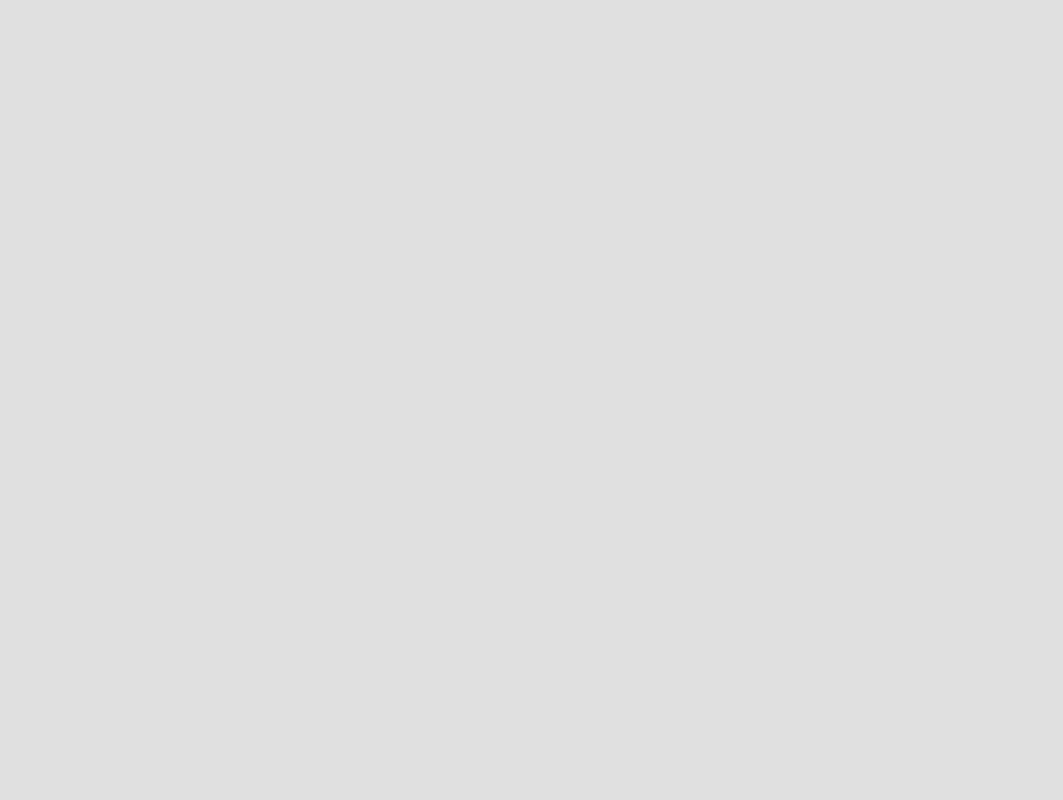
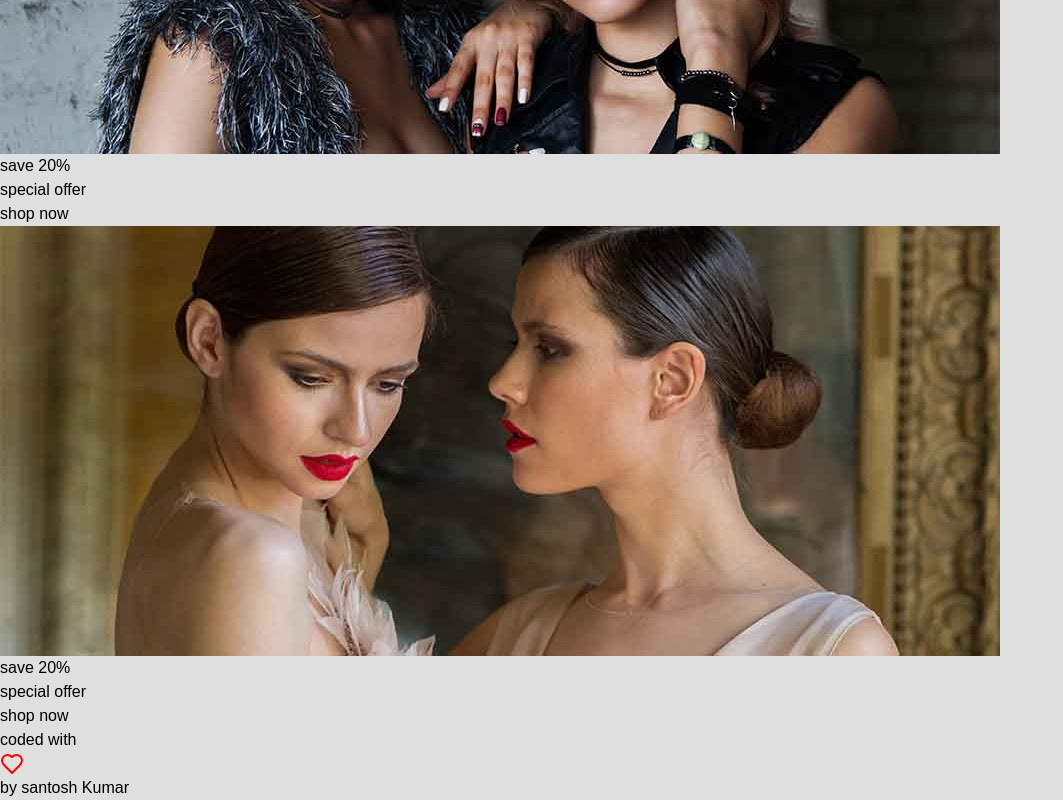
Before and after one commit to Sainkee/FakeStore, a React (Vite) app: page / in a window 1280 px wide. Shown: the part 8677-9477 px from the top of the page, without its empty margins (0-1063 px from the left). Before the commit the page ends 8473 px from the top, so only its background shows below. Built offline with nearby package versions, Linux system fonts and the light colour scheme.

Commit message:
photo fixed

```diff
--- a/src/App.jsx
+++ b/src/App.jsx
@@ -7,6 +7,7 @@ import Feature from "./components/FeatureSection/Feature";
 import Category from "./components/categories/Category";
 import Products from "./components/product/Products";
 import Footer from "./components/footer/Footer";
+import PhotoAdd from "./components/Photoad/PhotoAdd";
 
 function App() {
   const [count, setCount] = useState(0);
@@ -20,7 +21,8 @@ function App() {
         <Feature />
         <Category />
         <Products />
-        <Footer/>
+        <PhotoAdd />
+        <Footer />
       </div>
     </>
   );
--- /dev/null
+++ b/src/components/Photoad/PhotoAdd.jsx
@@ -0,0 +1,12 @@
+import React from 'react'
+import StaticPhoto from '../StaticPhoto'
+import offer1 from "../../assets/offer-1.jpg";
+import offer2 from "../../assets/offer-2.jpg";
+export default function PhotoAdd() {
+  return (
+    <div className='flex gap-5 h-[50dvh] my-10 text-center justify-between w-full '>
+          <StaticPhoto photo={offer1} />
+          <StaticPhoto photo={offer2} />
+    </div>
+  )
+}
--- a/src/components/StaticPhoto.jsx
+++ b/src/components/StaticPhoto.jsx
@@ -1,9 +1,11 @@
-import React from 'react'
+import React from "react";
 
-export default function StaticPhoto({photo} ) {
+export default function StaticPhoto({ photo }) {
   return (
     <>
-     <div className={`h-1/2 relative group overflow-hidden flex justify-center items-center`}>
+      <div
+        className={`h-full relative w-full group overflow-hidden flex justify-center items-center`}
+      >
         <div className=" z-10   bg-black/30 relative py-24   text-white top-0 left-0 h-full  " />
         <img
           src={`${photo}`}
@@ -13,9 +15,11 @@ export default function StaticPhoto({photo} ) {
         <div className="flex flex-col  text-white gap-3">
           <p className="uppercase font-semibold">save 20%</p>
           <p className="capitalize text-2xl font-bold">special offer</p>
-                    <a className=" py-2 bg-yellow-500 text-black" href="#">shop now</a>
+          <a className=" py-2 bg-yellow-500 text-black" href="#">
+            shop now
+          </a>
         </div>
       </div>
     </>
-  )
+  );
 }
```
Lines whose indentation alone changed are shown as unchanged.
